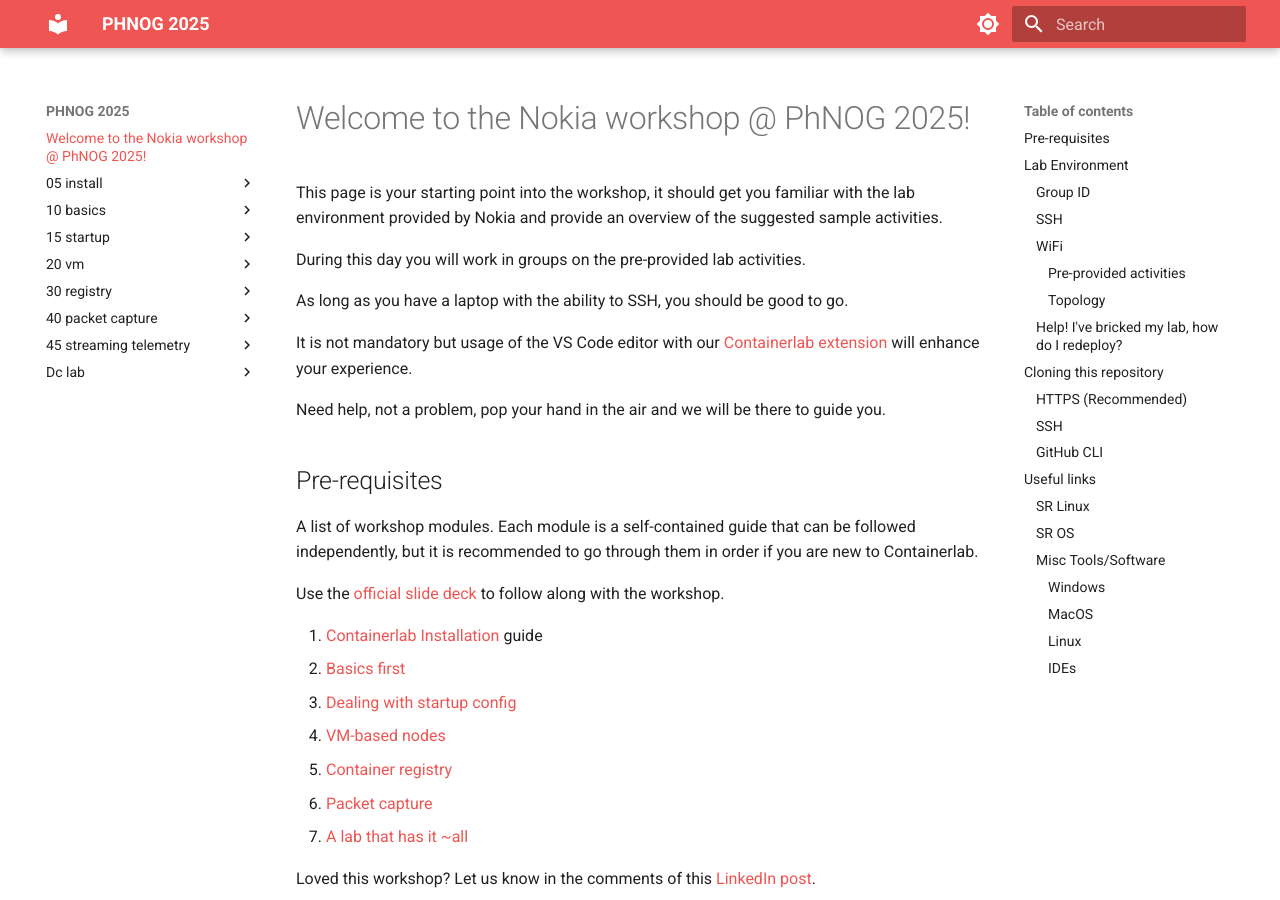
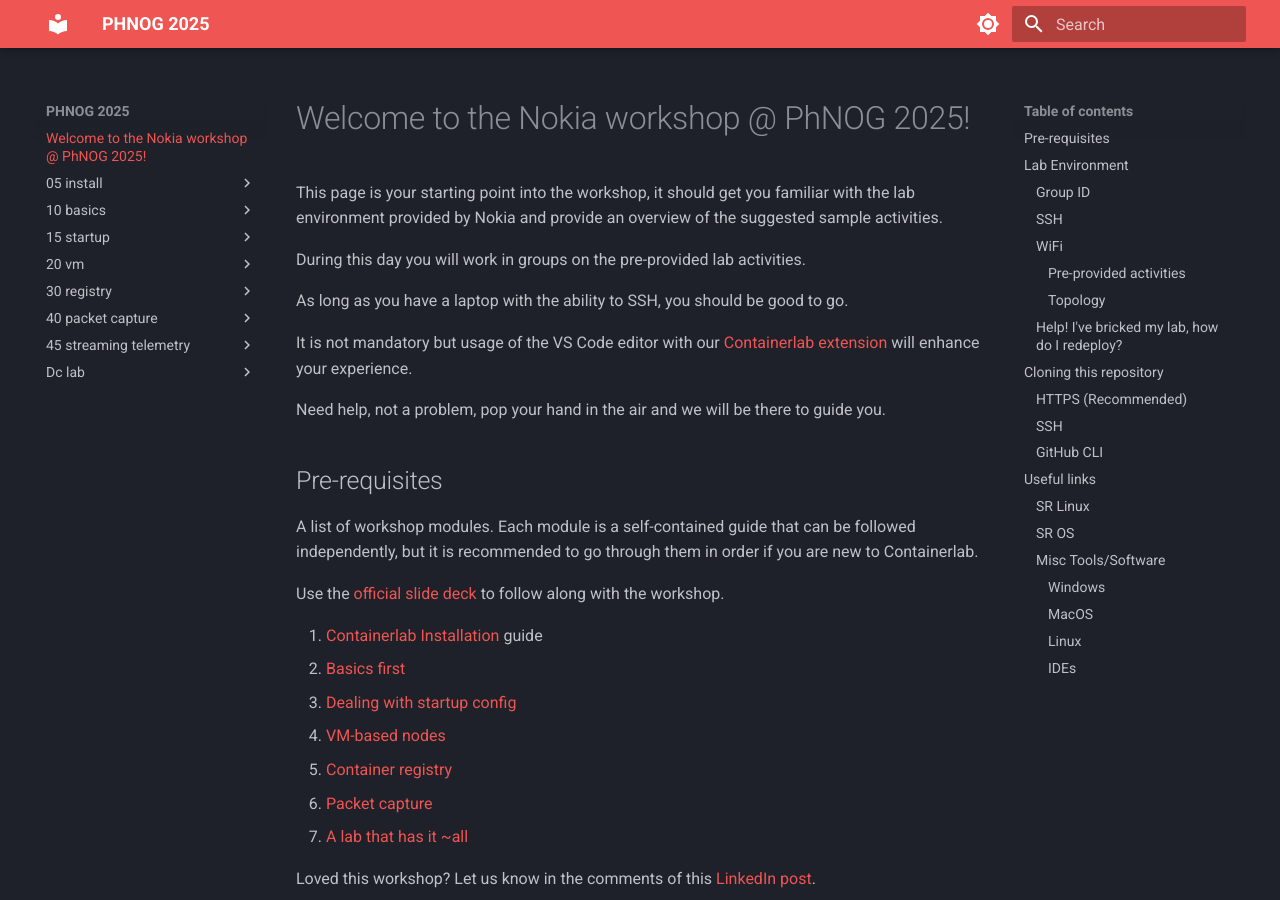
Before and after one commit to thcorre/phnog2025-workshop, an MkDocs documentation site: the page built from docs/index.md, in a window 1280 px wide and 900 px high. Built offline with MkDocs 1.6.1 and Material for MkDocs 9.7.7, drawn with Linux system fonts in a browser that asks for light colours.

Commit message:
Set dark mode to default + explicitly define accent

```diff
--- a/mkdocs.yml
+++ b/mkdocs.yml
@@ -5,16 +5,18 @@
     - content.code.copy
     - content.code.annotate
   palette:
-    # Palette toggle for light mode
-    - scheme: default
+    # Default dark mode
+    - scheme: slate
       primary: red
+      accent: red
       toggle:
         icon: material/brightness-7
         name: Dark mode
 
-    # Palette toggle for dark mode
-    - scheme: slate
+    # Switch to light
+    - scheme: default
       primary: red
+      accent: red
       toggle:
         icon: material/brightness-4
         name: Light mode
```
